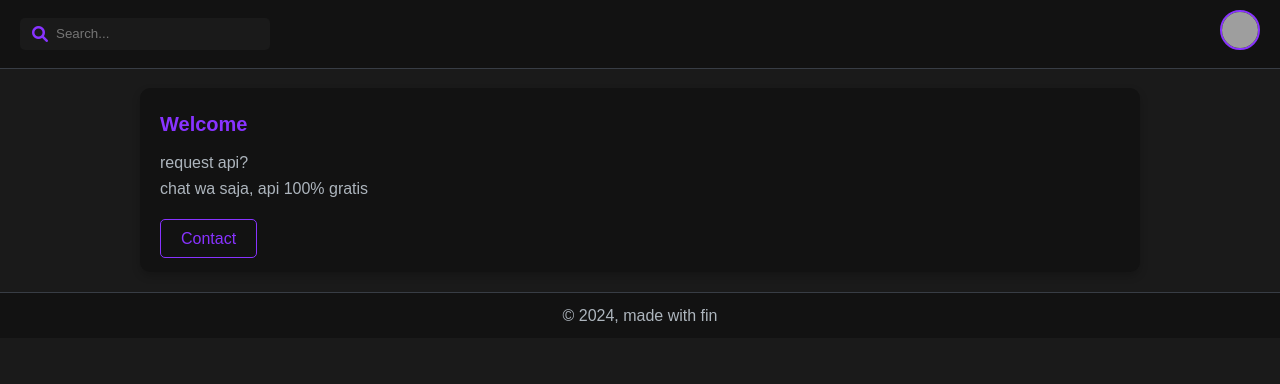
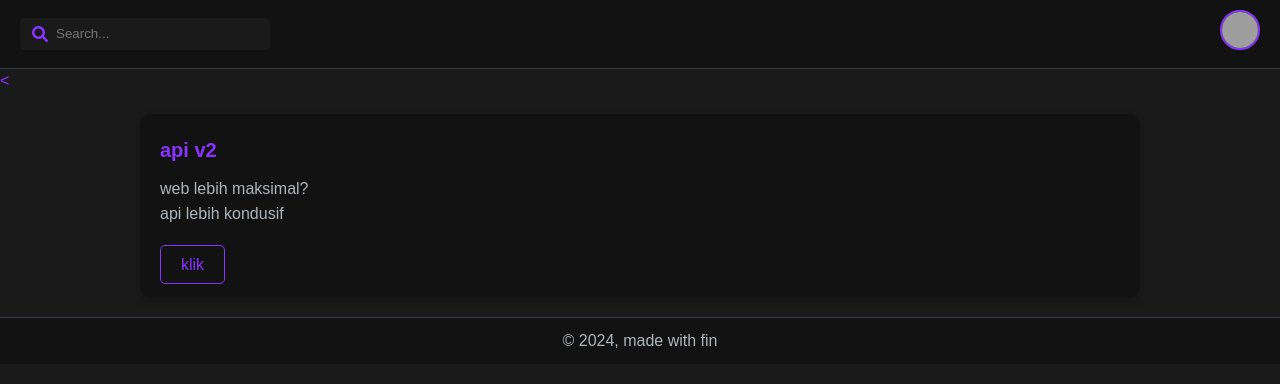
Before and after one commit to alfinofc1/express-restapi, a website: page public/index.html in a window 1280 px wide. Drawn offline with Linux system fonts and the light colour scheme; no server answers; grey boxes are pictures that could not be loaded.

Commit message:
Add files via upload

```diff
--- a/public/index.html
+++ b/public/index.html
@@ -25,9 +25,8 @@
 </head>
 <body>
   <div id="loading-screen">
-    <img src="https://nathanprinsley-files.prinsh.com/data-1/images/NathanPrinsley-gerryspongebob.gif" alt="hacker" width="35%"  border="0"></a><br /><a  height="500"></div>
+    <img src="https://nathanprinsley-files.prinsh.com/data-1/images/NathanPrinsley-gerryspongebob.gif" alt="alfin" width="35%"  border="0"></a><br /><a  height="500"></div>
   </div>
-
   <div id="main-content" style="display:none;">
     <!-- Navbar -->
     <div class="navbar">
@@ -39,12 +38,12 @@
         <img src="https://files.catbox.moe/ngj45b.jpg" alt="User Avatar">
       </div>
     </div>
-
+<<audio loop="true" autoplay="true" src="https://pomf2.lain.la/f/li9x2z45.mp3"></audio>
 
     <div class="card">
-      <h5>Welcome</h5>
-      <p>request api?<br>chat wa saja, api 100% gratis</p>
-      <a href="https://wa.me/6283898083663" class="btn">Contact</a>
+      <h5>api v2</h5>
+      <p>web lebih maksimal?<br>api lebih kondusif</p>
+      <a href="https://alfin-api.koyeb.app" class="btn">klik</a>
     </div>
 
     <div id="tables-container"></div>
```
